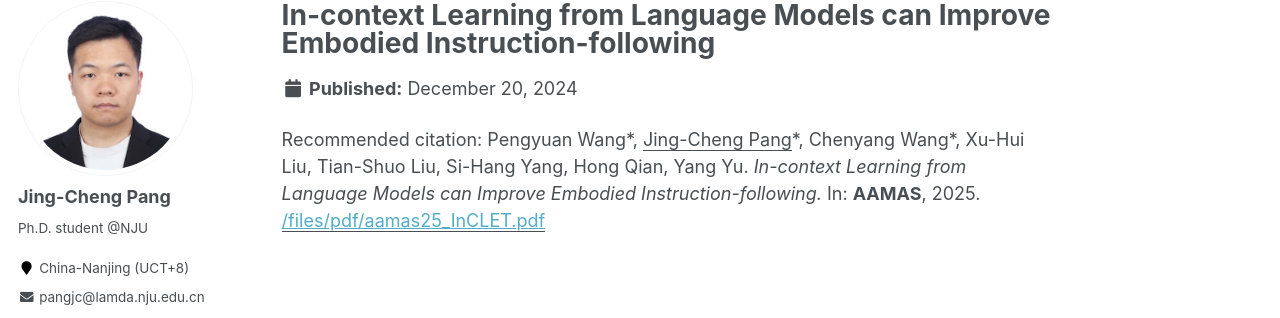
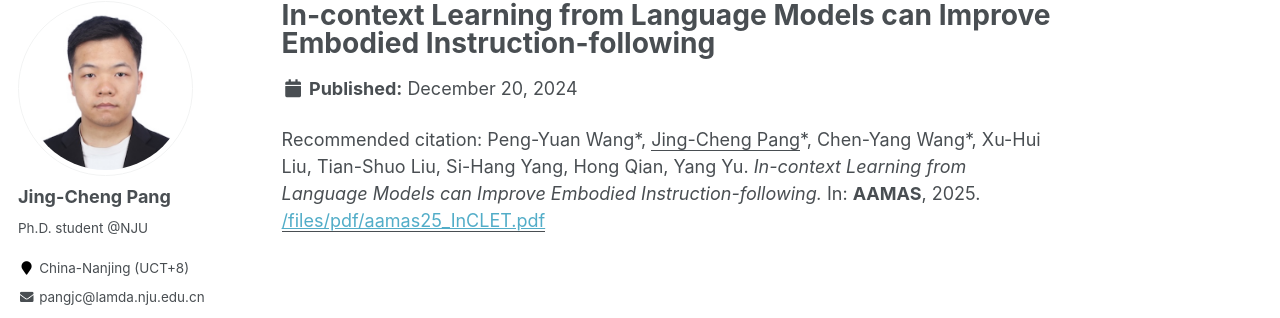
Before and after one commit to jingchengpang/jingchengpang.github.io, a Jekyll site: the page built from _publications/2025-aamas-inclet.md, in a window 1280 px wide. Shown: the part 117-435 px from the top of the page. Built offline with Jekyll 4.4.1, drawn with Linux system fonts in a browser that asks for light colours; a style sheet for code colours, icons or effects is not loaded.

Commit message:
revise inclet name format

```diff
--- a/_publications/2025-aamas-inclet.md
+++ b/_publications/2025-aamas-inclet.md
@@ -5,5 +5,5 @@ permalink: /publication/2025-aamas-inclet
 date: 2024-12-20
 pubtype: 'conference'
 paperurl: '/files/pdf/aamas25_InCLET.pdf'
-citation: "Pengyuan Wang*, <u>Jing-Cheng Pang</u>*, Chenyang Wang*, Xu-Hui Liu, Tian-Shuo Liu, Si-Hang Yang, Hong Qian, Yang Yu. <i> In-context Learning from Language Models can Improve Embodied Instruction-following. </i>In: <b>AAMAS</b>, 2025."
+citation: "Peng-Yuan Wang*, <u>Jing-Cheng Pang</u>*, Chen-Yang Wang*, Xu-Hui Liu, Tian-Shuo Liu, Si-Hang Yang, Hong Qian, Yang Yu. <i> In-context Learning from Language Models can Improve Embodied Instruction-following. </i>In: <b>AAMAS</b>, 2025."
 ---
```
